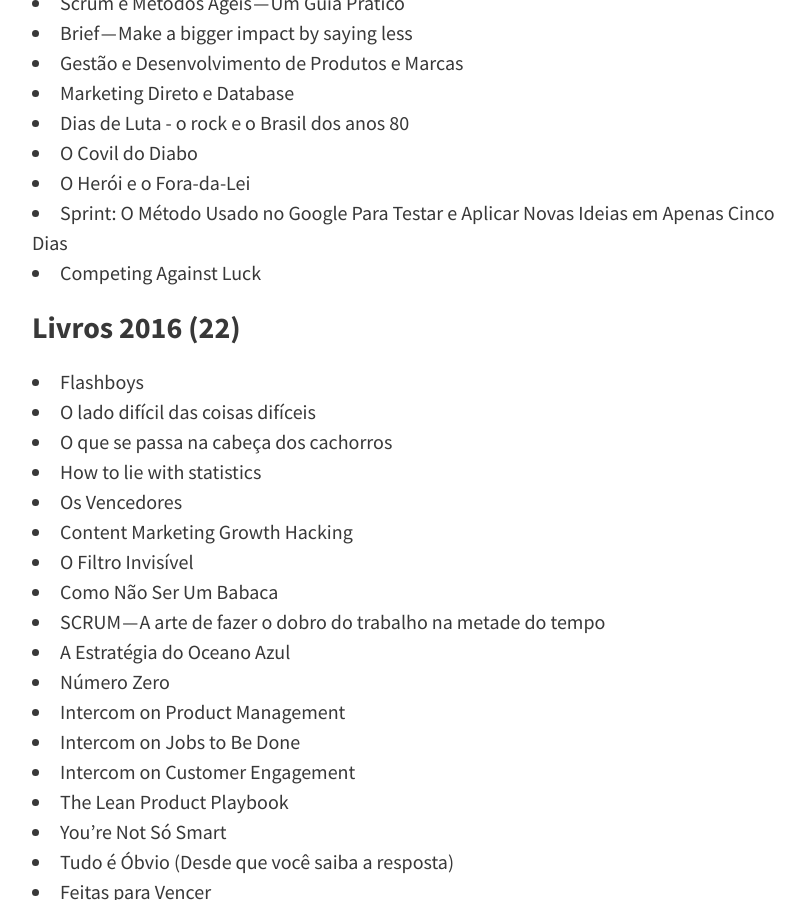
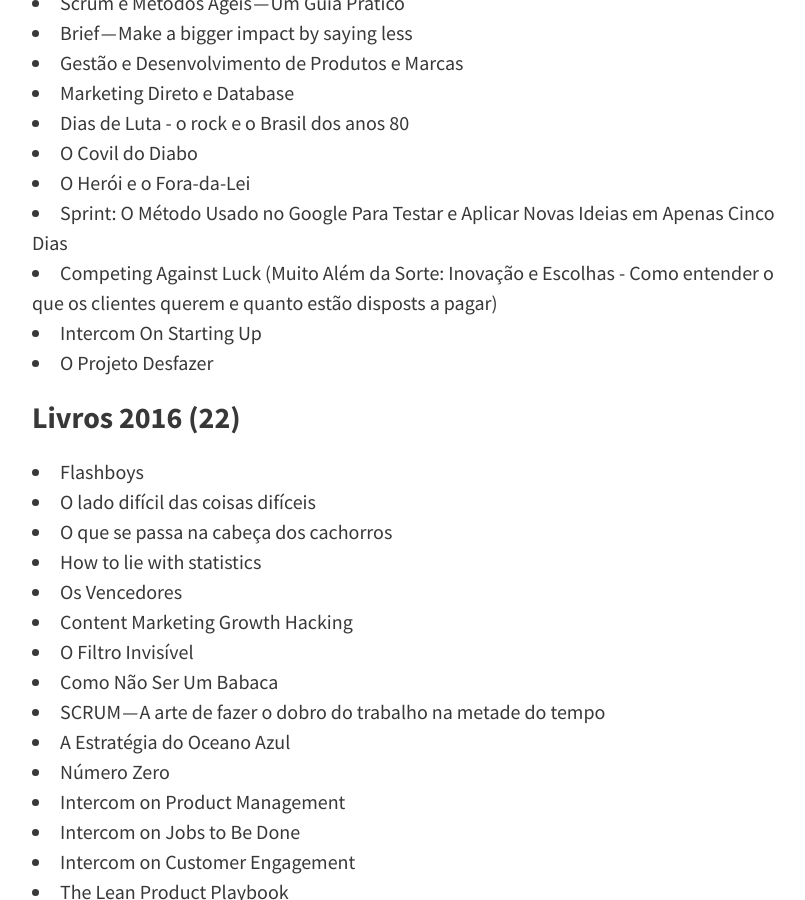
Before and after one commit to felipecbarbosa/felipecbarbosa.github.io, a Jekyll site: the page built from leituras.md, in a window 1280 px wide and 900 px high, scrolled down 580 px. Shown: the whole window, without its empty margins (224-1029 px from the left). Built offline with Jekyll 4.4.1, drawn with Linux system fonts in a browser that asks for light colours; nearby versions of some CDN libraries; comment, search, counter and statistics services are not loaded.

Commit message:
Edited leituras and header files

```diff
--- a/_includes/head.html
+++ b/_includes/head.html
@@ -51,7 +51,6 @@
 	<meta name="msvalidate.01" content="0B1F01B24803CA31E5C061EF7B0A4028" />
 	<meta name="p:domain_verify" content="d72cf7bc337b684cc4d1534088677fda"/>
 	<meta property="fb:pages" content="240597259611282" />
-	<meta name="majestic-site-verification" content="MJ12_c4e29b7b-15c9-4644-ac6f-7f56c9d18de6">
 
 	<!-- Change Theme Meta -->
 	<meta name="theme-color" content="#0099ff">
--- a/leituras.md
+++ b/leituras.md
@@ -19,7 +19,9 @@ Sempre procuro encontrar um tempo no meu dia-a-dia para colocar a leitura em dia
 - O Covil do Diabo
 - O Herói e o Fora-da-Lei
 - Sprint: O Método Usado no Google Para Testar e Aplicar Novas Ideias em Apenas Cinco Dias
-- Competing Against Luck
+- Competing Against Luck (Muito Além da Sorte: Inovação e Escolhas - Como entender o que os clientes querem e quanto estão disposts a pagar)
+- Intercom On Starting Up
+- O Projeto Desfazer
 
 ### Livros 2016 (22)
 - Flashboys
```
Also changed, not shown: _posts/2017-07-15-o-p-de-produto.md (added, +38 -0 lines).
